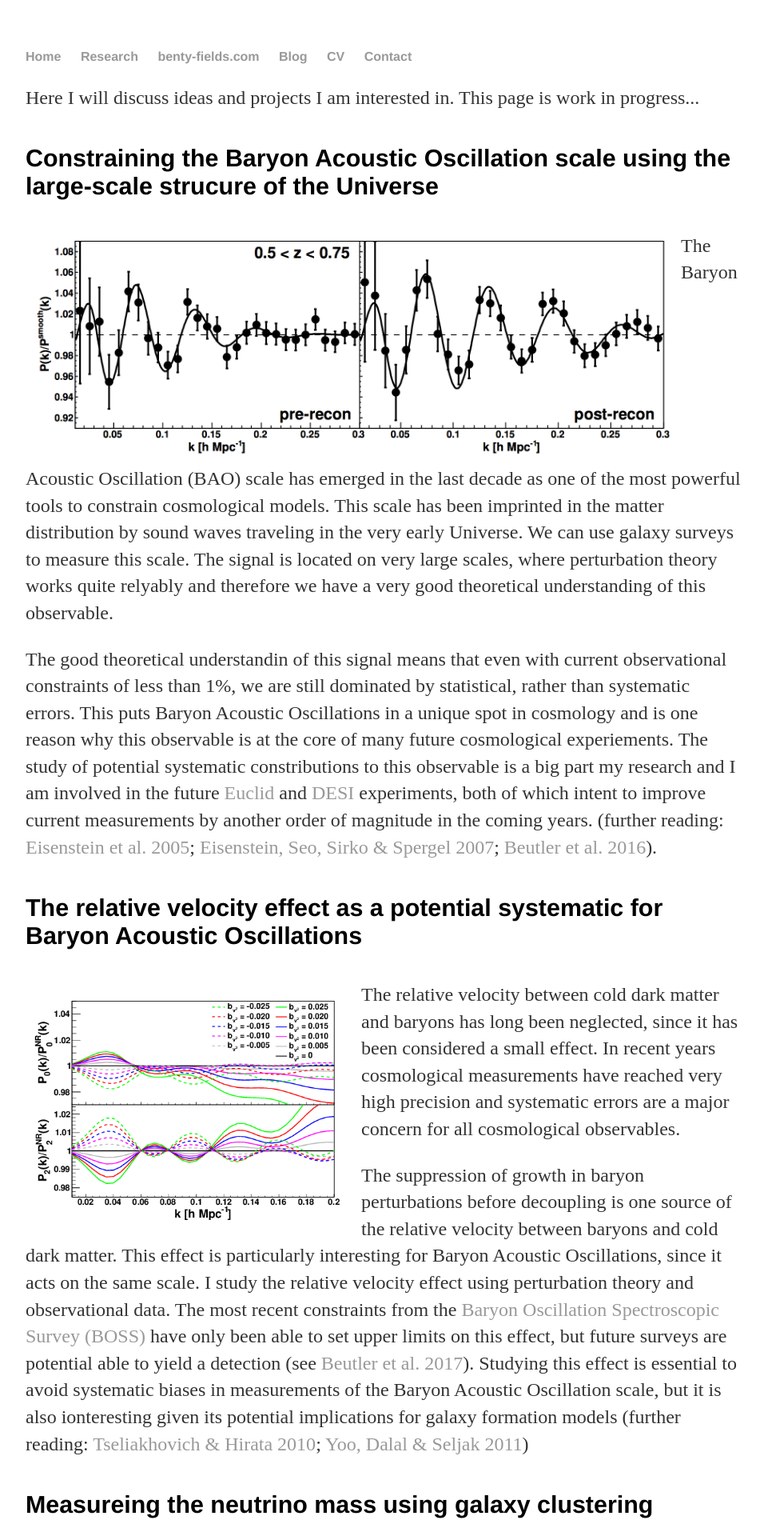
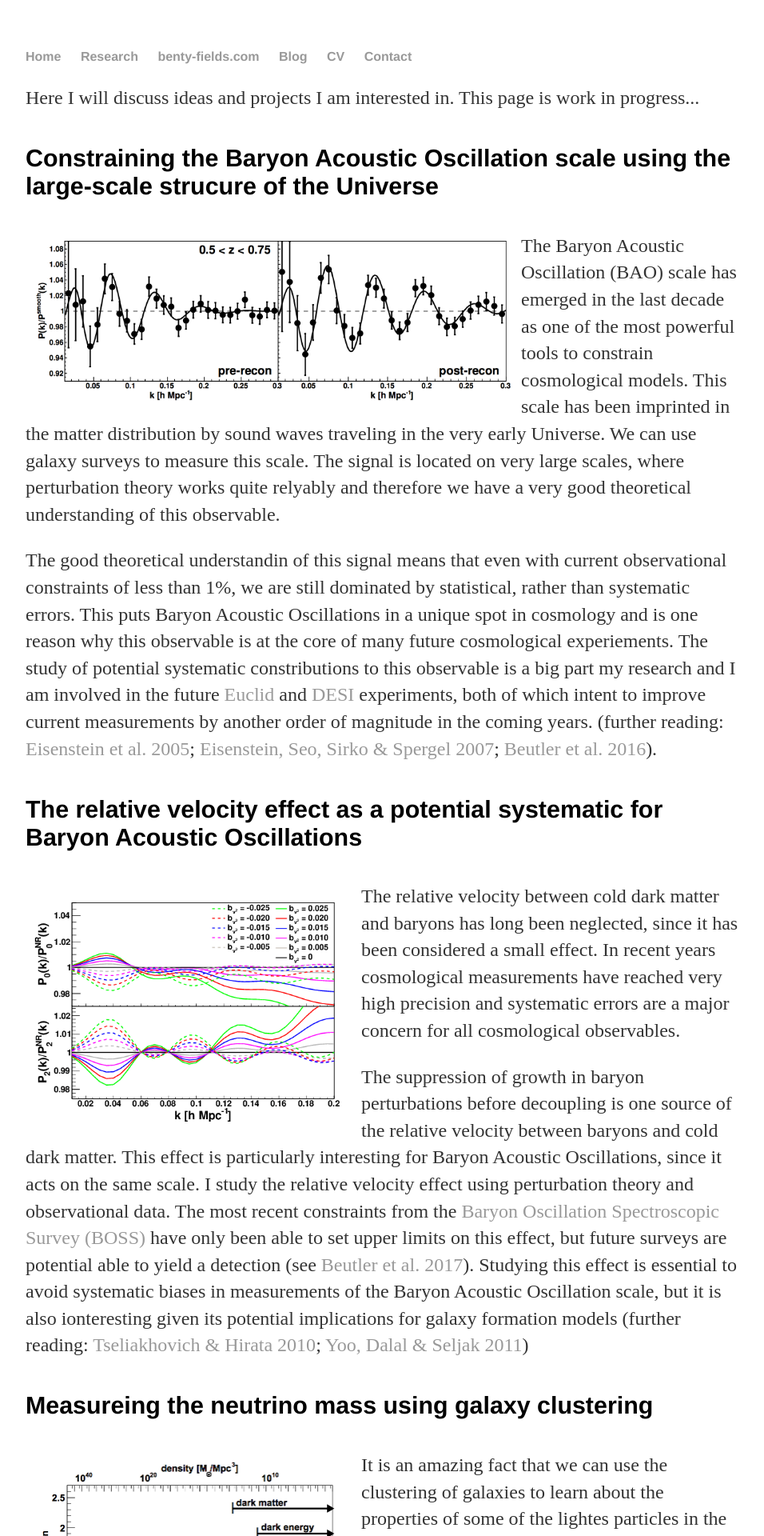
Before and after one commit to fbeutler/fbeutler.github.io, a Jekyll site: the page built from research/projects.html, in a window 1280 px wide. Shown: the top 1920 px of the page at 80% size, without its empty margins (160-1116 px from the left). Built offline with Jekyll 4.4.1, drawn with Linux system fonts in a browser that asks for light colours.

Commit message:
Update projects.html

```diff
--- a/research/projects.html
+++ b/research/projects.html
@@ -8,7 +8,7 @@ title: My research projects
 
   <h4>Constraining the Baryon Acoustic Oscillation scale using the large-scale strucure of the Universe</h4>
 
-  <img src="/static/BAO.png" alt="IMAGE OF BOSS BAO MEASUREMENT" width="800" align="left" style="padding:10px">
+  <img src="/static/BAO.png" alt="IMAGE OF BOSS BAO MEASUREMENT" width="600" align="left" style="padding:10px">
   <p>
     The Baryon Acoustic Oscillation (BAO) scale has emerged in the last decade as one of the most powerful tools to constrain cosmological
     models. This scale has been imprinted in the matter distribution by sound waves traveling in the very early Universe. We can
```
